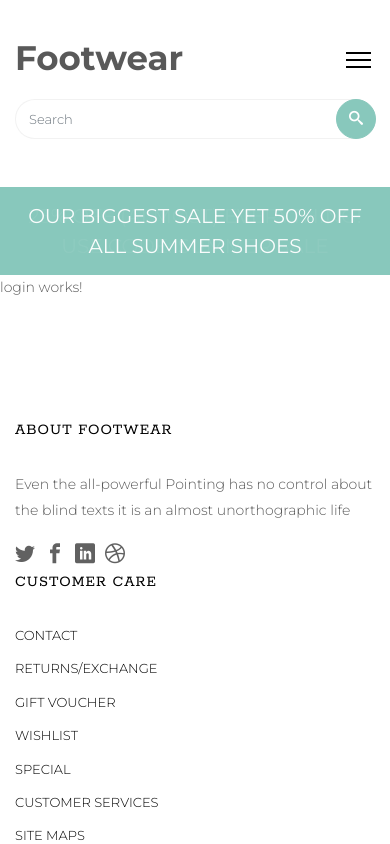
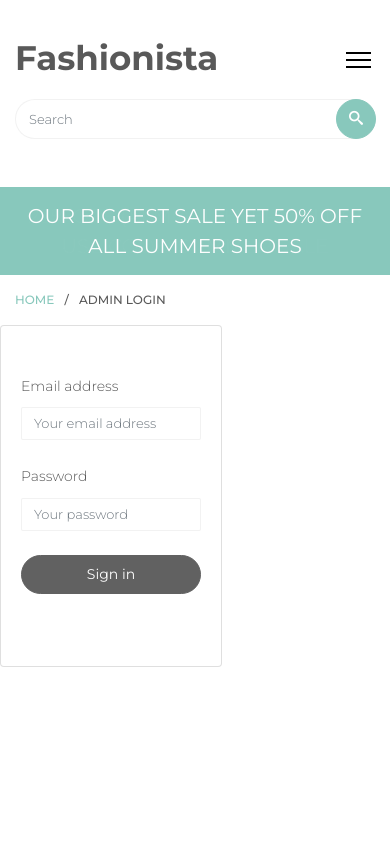
Before and after one commit to abhilashlegend/fashionista, an Angular app: page /admin/login in a window 390 px wide. Shown: the top 844 px of the page. Built offline with nearby package versions, Linux system fonts and the light colour scheme.

Commit message:
Added login pages for admin and user

```diff
--- a/src/app/app-routing.module.ts
+++ b/src/app/app-routing.module.ts
@@ -4,6 +4,7 @@ import { HomeComponent } from './pages/home/home.component';
 import { AboutComponent } from './pages/about/about.component';
 import { ContactComponent } from './pages/contact/contact.component';
 import { ProductsComponent } from './pages/products/products.component';
+import { LoginComponent as UserLoginComponent } from './pages/login/login.component';
 import { LoginComponent } from './pages/admin/login/login.component';
 
 const routes: Routes = [
@@ -11,6 +12,7 @@ const routes: Routes = [
   { path: "products", component: ProductsComponent, data: { title: "Products" } },
   { path: "about", component: AboutComponent, data: { title: "About" } },
   { path: "contact", component: ContactComponent, data: { title: "Contact" } },
+  { path: "login", component: UserLoginComponent, data: { title: "Login" } },
   { path: "admin", children: [
     { path: "login", component: LoginComponent, data: { title: "Admin Login" } }
   ]}
--- a/src/app/components/header/header.component.html
+++ b/src/app/components/header/header.component.html
@@ -3,7 +3,7 @@
       <div class="container">
         <div class="row">
           <div class="col-sm-7 col-md-9">
-            <div id="colorlib-logo"><a routerLink="/">Footwear</a></div>
+            <div id="colorlib-logo"><a routerLink="/">Fashionista</a></div>
           </div>
           <div class="col-sm-5 col-md-3">
                 <form action="#" class="search-wrap">
@@ -31,7 +31,9 @@
               <li routerLinkActive="active"><a routerLink="/products">Women</a></li>
               <li routerLinkActive="active"><a routerLink="/about">About</a></li>
               <li routerLinkActive="active"><a routerLink="/contact">Contact</a></li>
+
               <li class="cart"><a href="cart.html"><i class="icon-shopping-cart"></i> Cart [0]</a></li>
+              <li class="cart"><a routerLink="/login"><i class="icon-key2"></i> Login</a></li>
             </ul>
           </div>
         </div>
--- a/src/app/pages/admin/login/login.component.css
+++ b/src/app/pages/admin/login/login.component.css
@@ -0,0 +1,14 @@
+.rounded-t-5 {
+    border-top-left-radius: 0.5rem;
+    border-top-right-radius: 0.5rem;
+}
+
+@media (min-width: 992px) {
+    .rounded-tr-lg-0 {
+    border-top-right-radius: 0;
+    }
+
+    .rounded-bl-lg-5 {
+    border-bottom-left-radius: 0.5rem;
+    }
+}
--- a/src/app/pages/admin/login/login.component.html
+++ b/src/app/pages/admin/login/login.component.html
@@ -1 +1,43 @@
-<p>login works!</p>
+<app-breadcrumbs currentPage="Admin Login"></app-breadcrumbs>
+
+<div class="colorlib-admin-login">
+    <div class="container">
+        <div class="row row-pb-lg">
+            <!-- Section: Design Block -->
+            <section class="text-lg-start">
+                <div class="card mb-3">
+                <div class="row g-0 d-flex align-items-center">
+                    <div class="col-lg-4 d-none d-lg-flex">
+                    <img src="https://mdbootstrap.com/img/new/ecommerce/vertical/004.jpg" alt="Trendy Pants and Shoes"
+                        class="w-100 rounded-t-5 rounded-tr-lg-0 rounded-bl-lg-5" />
+                    </div>
+                    <div class="col-lg-8">
+                    <div class="card-body py-5 px-md-5">
+
+                        <form>
+                        <!-- Email input -->
+                        <div class="form-group mb-4">
+                            <label class="form-label" for="form2Example1">Email address</label>
+                            <input type="email" placeholder="Your email address" id="form2Example1" class="form-control" />
+
+                        </div>
+
+                        <!-- Password input -->
+                        <div class="form-outline mb-4">
+                            <label class="form-label" for="form2Example2">Password</label>
+                            <input type="password" placeholder="Your password" id="form2Example2" class="form-control" />
+                        </div>
+                        <!-- Submit button -->
+                        <button type="button" class="btn btn-primary btn-block mb-4">Sign in</button>
+
+                        </form>
+
+                    </div>
+                    </div>
+                </div>
+                </div>
+            </section>
+            <!-- Section: Design Block -->
+        </div>
+    </div>
+</div>
--- /dev/null
+++ b/src/app/pages/login/login.component.css
@@ -0,0 +1,15 @@
+.divider:after,
+.divider:before {
+content: "";
+flex: 1;
+height: 1px;
+background: #eee;
+}
+.h-custom {
+height: calc(100% - 73px);
+}
+@media (max-width: 450px) {
+.h-custom {
+height: 100%;
+}
+}
--- /dev/null
+++ b/src/app/pages/login/login.component.html
@@ -0,0 +1,51 @@
+<section class="vh-100">
+    <div class="container-fluid h-custom">
+      <div class="row d-flex justify-content-center align-items-center h-100">
+        <div class="col-md-9 col-lg-6 col-xl-5">
+          <img src="https://mdbcdn.b-cdn.net/img/Photos/new-templates/bootstrap-login-form/draw2.webp"
+            class="img-fluid" alt="Sample image">
+        </div>
+        <div class="col-md-8 col-lg-6 col-xl-4 offset-xl-1 mt-4">
+          <form>
+            <div class="d-flex flex-row align-items-center justify-content-center justify-content-lg-start">
+                <p class="lead fw-normal mb-0 me-3">Sign in</p>
+            </div>
+
+            <!-- Email input -->
+            <div class="form-outline mb-4">
+              <input type="email" id="form3Example3" class="form-control form-control-lg"
+                placeholder="Enter a valid email address" />
+              <label class="form-label" for="form3Example3">Email address</label>
+            </div>
+
+            <!-- Password input -->
+            <div class="form-outline mb-3">
+              <input type="password" id="form3Example4" class="form-control form-control-lg"
+                placeholder="Enter password" />
+              <label class="form-label" for="form3Example4">Password</label>
+            </div>
+
+            <div class="d-flex justify-content-between align-items-center">
+              <!-- Checkbox -->
+              <div class="form-check mb-0">
+                <input class="form-check-input me-2" type="checkbox" value="" id="form2Example3" />
+                <label class="form-check-label" for="form2Example3">
+                  Remember me
+                </label>
+              </div>
+              <a href="#!" class="text-body">Forgot password?</a>
+            </div>
+
+            <div class="text-lg-start mt-4 pt-2">
+              <button type="button" class="btn btn-primary"
+                style="padding-left: 2.5rem; padding-right: 2.5rem;">Login</button>
+              <p class="small fw-bold mt-2 pt-1 mb-0">Don't have an account? <a href="#!"
+                  class="link-danger">Register</a></p>
+            </div>
+
+          </form>
+        </div>
+      </div>
+    </div>
+
+  </section>
```
Also changed, not shown: src/app/pages/login/login.component.ts (added, +10 -0 lines), 1 other file (tests, documents, lock files or other folders).
